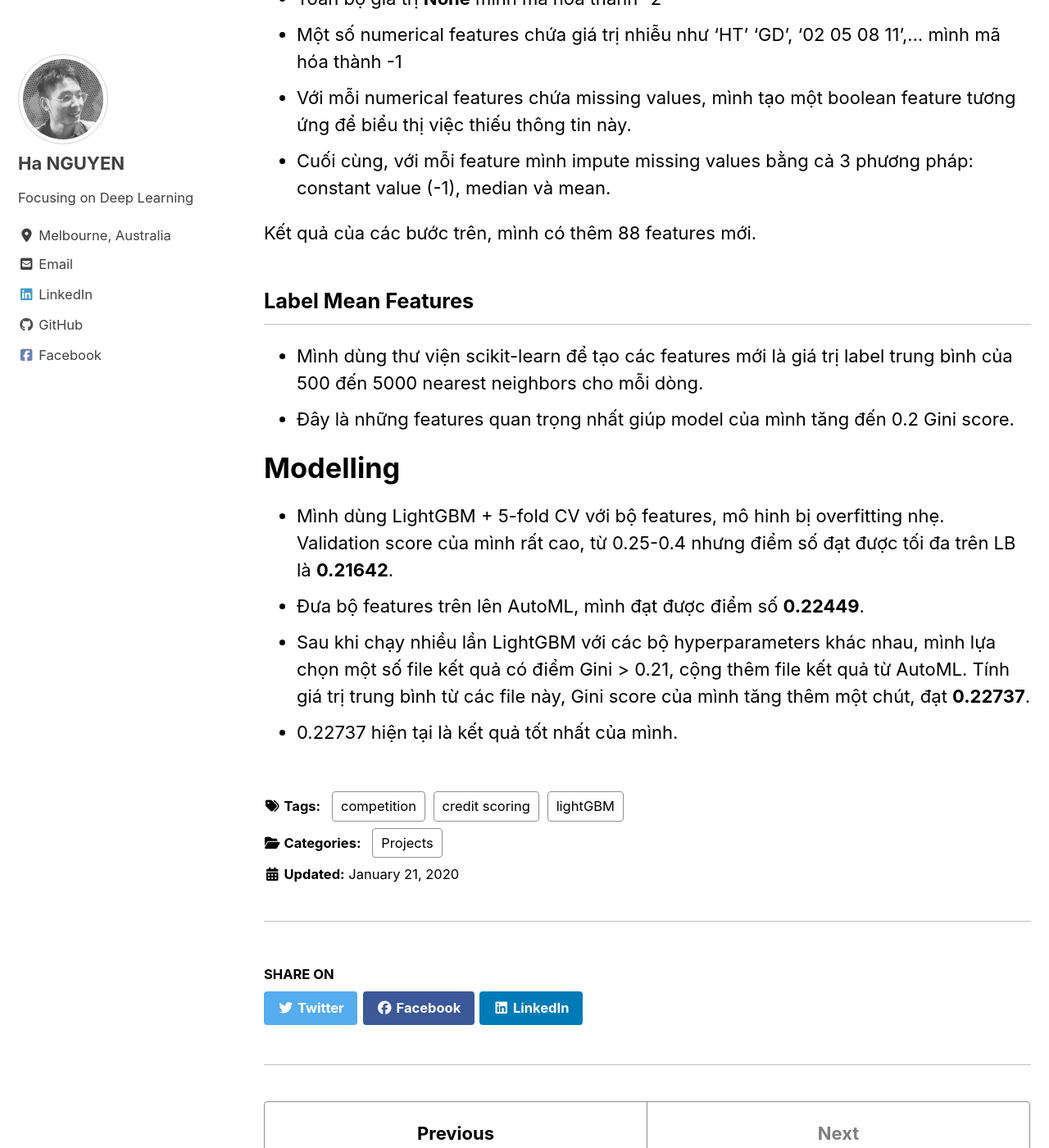
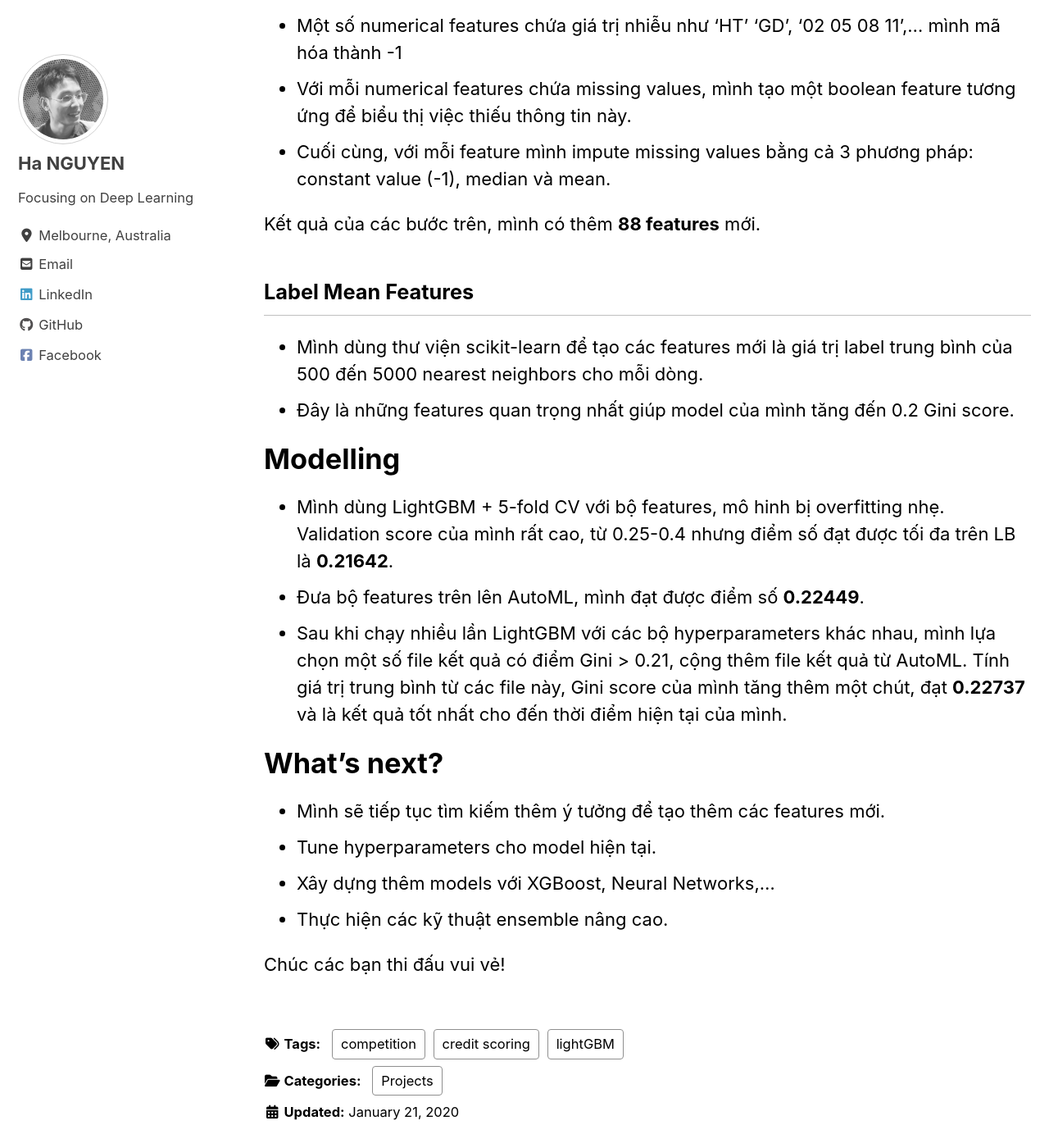
Before and after one commit to datasciblog/datasciblog.github.io, a Jekyll site: the page built from _posts/2020-01-21-kalapa-credit-scoring-solution.md, in a window 1280 px wide and 1400 px high, scrolled down 2496 px. Shown: the whole window at 82% size. Built offline with Jekyll 4.4.1, drawn with Linux system fonts in a browser that asks for light colours; cached includes are drawn as plain includes; nearby versions of some CDN libraries; some of the changed text lies outside the part shown.

Commit message:
Update 2020-01-21-kalapa-credit-scoring-solution.md

```diff
--- a/_posts/2020-01-21-kalapa-credit-scoring-solution.md
+++ b/_posts/2020-01-21-kalapa-credit-scoring-solution.md
@@ -79,7 +79,7 @@ Kết quả là mình đã có 191 features mới sau khi thực hiện hết c
 - Với mỗi numerical features chứa missing values, mình tạo một boolean feature tương ứng để biểu thị việc thiếu thông tin này.
 - Cuối cùng, với mỗi feature mình impute missing values bằng cả 3 phương pháp: constant value (-1), median và mean.
 
-Kết quả của các bước trên, mình có thêm 88 features mới.
+Kết quả của các bước trên, mình có thêm **88 features** mới.
 
 ## Label Mean Features
 
@@ -90,5 +90,12 @@ Kết quả của các bước trên, mình có thêm 88 features mới.
 
 - Mình dùng LightGBM + 5-fold CV với bộ features, mô hinh bị overfitting nhẹ. Validation score của mình rất cao, từ 0.25-0.4 nhưng điểm số đạt được tối đa trên LB là **0.21642**.
 - Đưa bộ features trên lên AutoML, mình đạt được điểm số **0.22449**.
-- Sau khi chạy nhiều lần LightGBM với các bộ hyperparameters khác nhau, mình lựa chọn một số file kết quả có điểm Gini > 0.21, cộng thêm file kết quả từ AutoML. Tính giá trị trung bình từ các file này, Gini score của mình tăng thêm một chút, đạt **0.22737**.
-- 0.22737 hiện tại là kết quả tốt nhất của mình.
+- Sau khi chạy nhiều lần LightGBM với các bộ hyperparameters khác nhau, mình lựa chọn một số file kết quả có điểm Gini > 0.21, cộng thêm file kết quả từ AutoML. Tính giá trị trung bình từ các file này, Gini score của mình tăng thêm một chút, đạt **0.22737** và là kết quả tốt nhất cho đến thời điểm hiện tại của mình.
+
+# What's next?
+- Mình sẽ tiếp tục tìm kiếm thêm ý tưởng để tạo thêm các features mới.
+- Tune hyperparameters cho model hiện tại.
+- Xây dựng thêm models với XGBoost, Neural Networks,...
+- Thực hiện các kỹ thuật ensemble nâng cao.
+
+Chúc các bạn thi đấu vui vẻ!
```
Also changed, not shown: other parts of _posts/2020-01-21-kalapa-credit-scoring-solution.md (+4 -4 lines).
